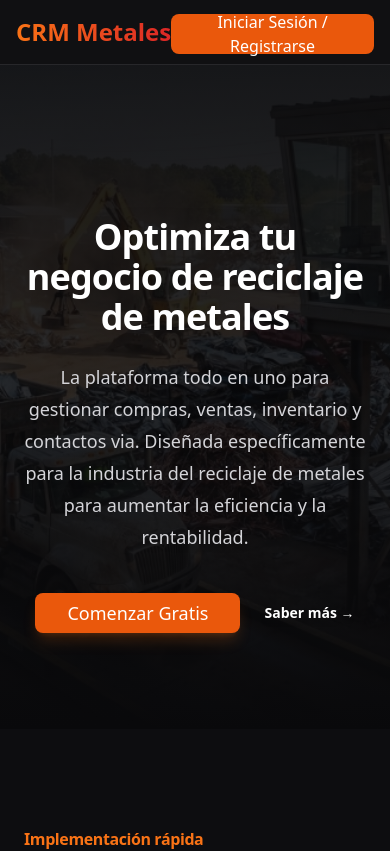
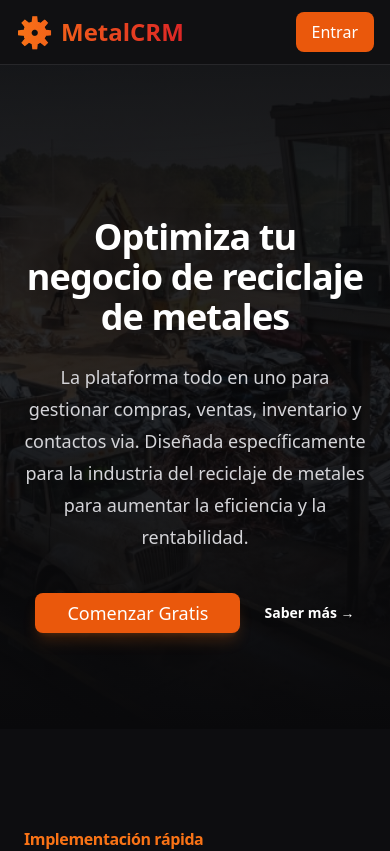
Before and after one commit to polodad/CRM_Metales, a React (Vite) app in the folder frontend/: page / in a window 390 px wide. Shown: the top 851 px of the page. Built offline with nearby package versions, Linux system fonts and the light colour scheme.

Commit message:
feat(ui): customize mobile header and login button

```diff
--- a/frontend/src/components/Layout.tsx
+++ b/frontend/src/components/Layout.tsx
@@ -49,7 +49,7 @@ export function Layout() {
             <div className="p-6 border-b border-secondary flex justify-between items-center">
                 <div>
                     <h1 className="text-2xl font-bold bg-gradient-to-r from-primary to-accent bg-clip-text text-transparent">
-                        CRM Metales
+                        MetalCRM
                     </h1>
                     <p className="text-xs text-gray-400">Sistema de Acopio</p>
                 </div>
@@ -134,7 +134,7 @@ export function Layout() {
                 {/* Mobile Header Bar */}
                 <div className="md:hidden flex items-center justify-between p-4 border-b border-secondary bg-background z-10">
                     <h1 className="text-xl font-bold bg-gradient-to-r from-primary to-accent bg-clip-text text-transparent">
-                        CRM Metales
+                        MetalCRM
                     </h1>
                     <button onClick={toggleMobileMenu} className="p-2 text-gray-400 hover:text-white">
                         <Menu className="w-6 h-6" />
--- a/frontend/src/pages/LandingPage.tsx
+++ b/frontend/src/pages/LandingPage.tsx
@@ -37,13 +37,14 @@ export default function LandingPage() {
                 <div className="max-w-7xl mx-auto px-4 sm:px-6 lg:px-8">
                     <div className="flex justify-between items-center h-16">
                         <div className="flex-shrink-0 flex items-center">
-                            <span className="text-2xl font-bold bg-gradient-to-r from-orange-500 to-red-600 bg-clip-text text-transparent">
-                                CRM Metales
+                            <span className="text-2xl font-bold bg-gradient-to-r from-orange-500 to-red-600 bg-clip-text text-transparent flex items-center gap-2">
+                                <span className="text-3xl">⚙️</span> <span>MetalCRM</span>
                             </span>
                         </div>
                         <div>
                             <Button onClick={() => navigate('/login')} variant="accent">
-                                Iniciar Sesión / Registrarse
+                                <span className="hidden sm:inline">Iniciar Sesión / Registrarse</span>
+                                <span className="sm:hidden">Entrar</span>
                             </Button>
                         </div>
                     </div>
```
Also changed, not shown: 1 other file (tests, documents, lock files or other folders).
